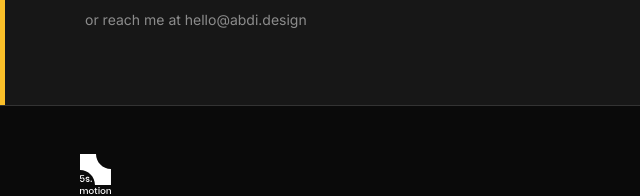
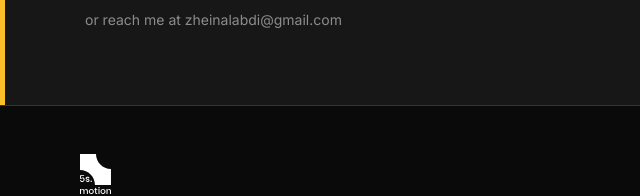
Before and after one commit to vlwzn/abdi-portfolio, a website: page team.html in a window 1280 px wide. Shown: the part 2186-2382 px from the top of the page, 0-640 px from the left. Drawn offline with Linux system fonts and the light colour scheme; no server answers.

Commit message:
update lagi

```diff
--- a/team.html
+++ b/team.html
@@ -193,7 +193,7 @@
 
         <div class="collaboration-invitation">
           <p>Different disciplines. Shared curiosity. A stronger creative conversation.</p>
-          <a href="mailto:hello@abdi.design?subject=Join%20the%205S.MOTION%20team">
+          <a href="mailto:zheinalabdi@gmail.com?subject=Join%20the%205S.MOTION%20team">
             Sound like you? Let's talk ↗
           </a>
         </div>
@@ -209,8 +209,8 @@
           </p>
         </div>
         <div class="contact-details">
-          <a class="primary" href="mailto:hello@abdi.design">Get In Touch</a>
-          <p>or reach me at <a href="mailto:hello@abdi.design">hello@abdi.design</a></p>
+          <a class="primary" href="mailto:zheinalabdi@gmail.com">Get In Touch</a>
+          <p>or reach me at <a href="mailto:zheinalabdi@gmail.com">zheinalabdi@gmail.com</a></p>
         </div>
       </section>
     </main>
```
Also changed, not shown: index.html (+1 -1 lines), services.html (+2 -2 lines).
